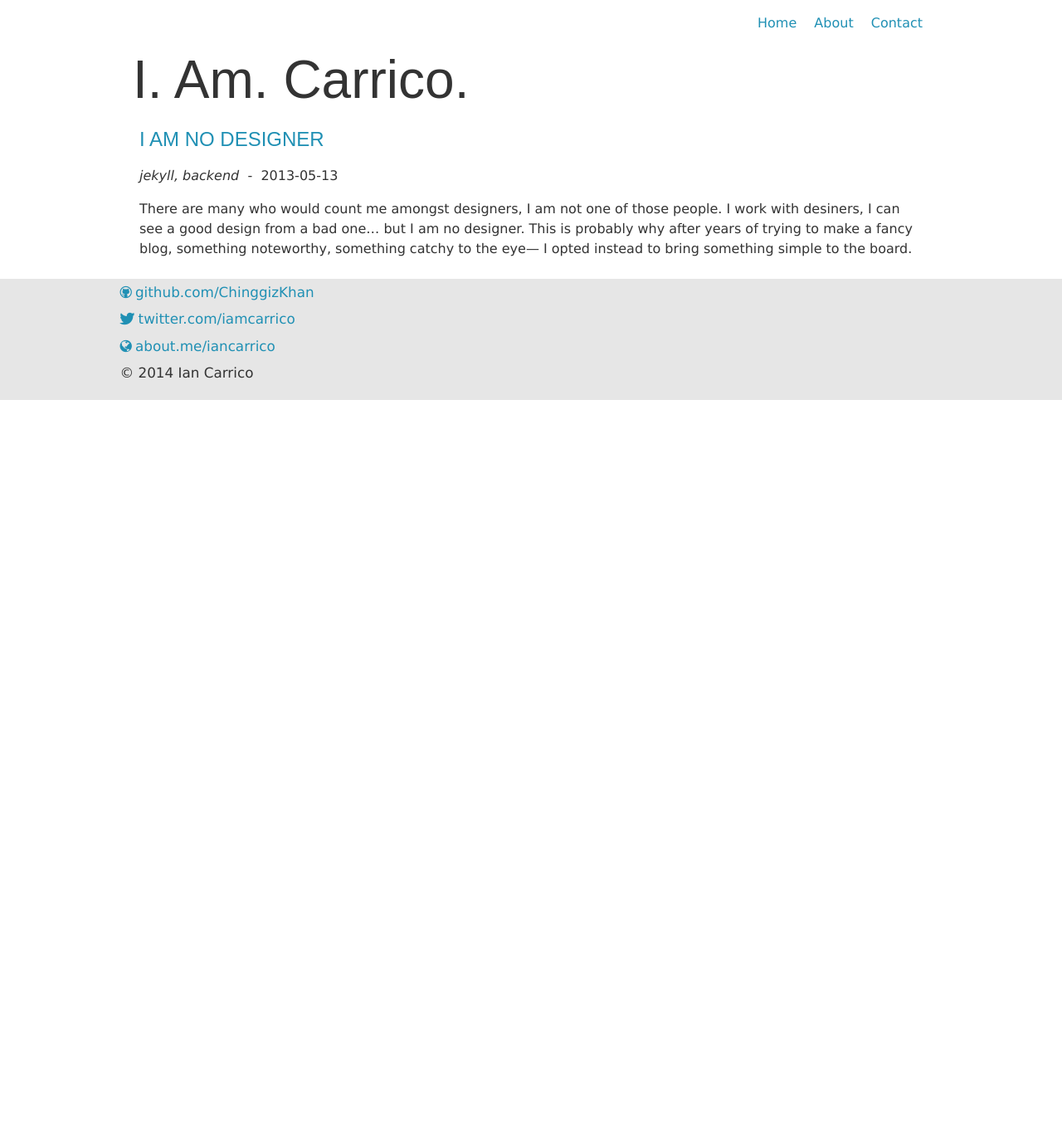
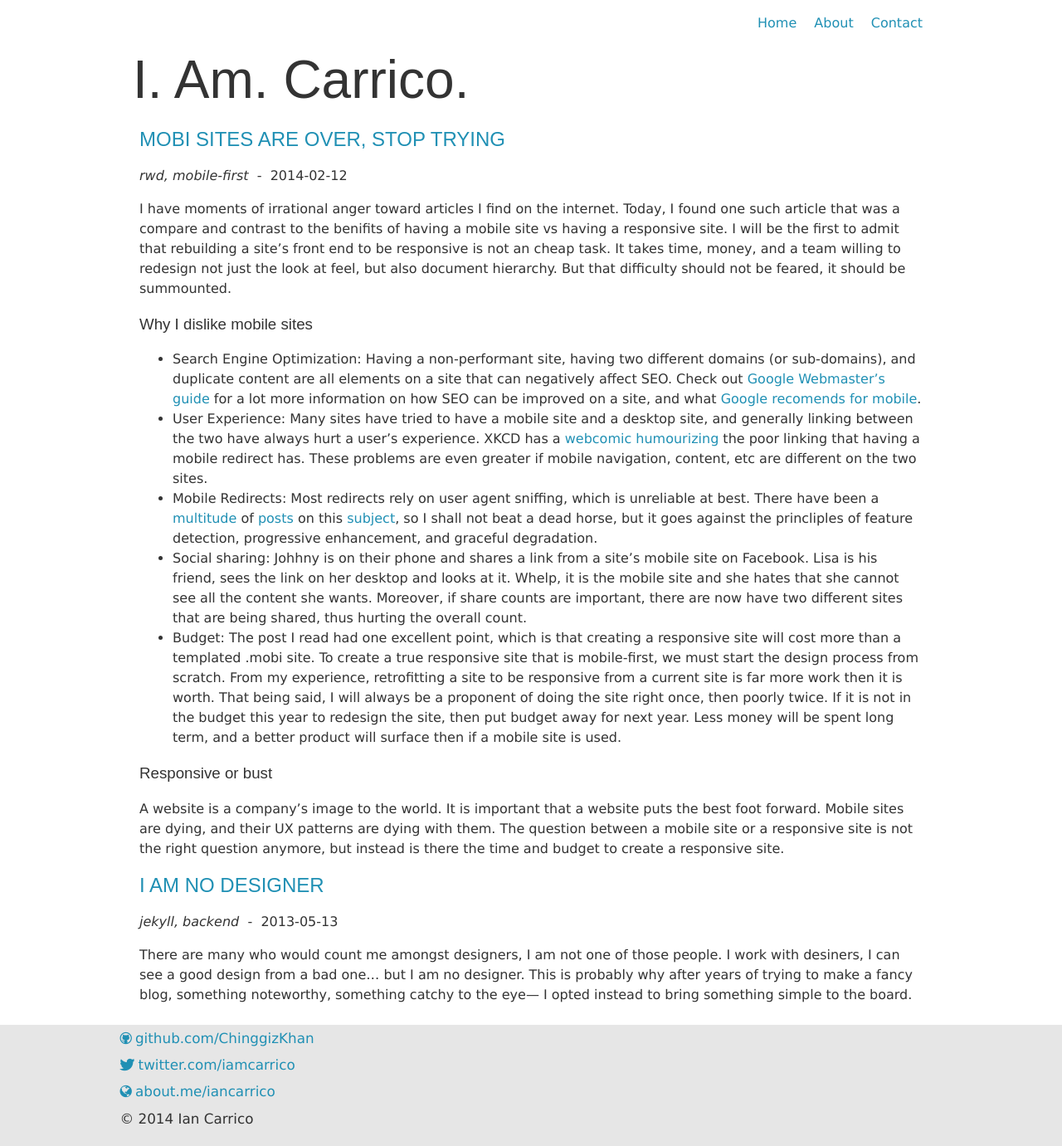
Before and after one commit to iamcarrico/iamcarrico, a Jekyll site: the page built from index.html, in a window 1280 px wide. Shown: the whole page at 83% size. Built offline with Jekyll 4.4.1, drawn with Linux system fonts in a browser that asks for light colours; the list of posts is cut into pages by our own code; before the commit the page ends 900 px from its top, so only the background shows below that.

Commit message:
Mobile sites are over, and general changes

```diff
--- /dev/null
+++ b/_posts/2014-02-12-mobile-sites-are-over.md
@@ -0,0 +1,20 @@
+---
+layout: post
+title:  "Mobi Sites Are Over, Stop Trying"
+date:   2014-02-12 12:00:00
+categories: rwd mobile-first
+---
+
+I have moments of irrational anger toward articles I find on the internet. Today, I found one such article that was a compare and contrast to the benifits of having a mobile site vs having a responsive site. I will be the first to admit that rebuilding a site's front end to be responsive is not an cheap task. It takes time, money, and a team willing to redesign not just the look at feel, but also document hierarchy. But that difficulty should not be feared, it should be summounted.
+
+### Why I dislike mobile sites
+
+* Search Engine Optimization: Having a non-performant site, having two different domains (or sub-domains), and duplicate content are all elements on a site that can negatively affect SEO. Check out [Google Webmaster's guide](https://developers.google.com/webmasters/googleforwebmasters/) for a lot more information on how SEO can be improved on a site, and what [Google recomends for mobile](https://developers.google.com/webmasters/smartphone-sites/details).
+* User Experience: Many sites have tried to have a mobile site and a desktop site, and generally linking between the two have always hurt a user's experience. XKCD has a [webcomic humourizing](http://xkcd.com/869/) the poor linking that having a mobile redirect has. These problems are even greater if mobile navigation, content, etc are different on the two sites.
+* Mobile Redirects: Most redirects rely on user agent sniffing, which is unreliable at best. There have been a [multitude](http://www.sitepoint.com/why-browser-sniffing-stinks/) of [posts](http://farukat.es/journal/2011/02/499-lest-we-forget-or-how-i-learned-whats-so-bad-about-browser-sniffing) on this [subject](https://developer.mozilla.org/en-US/docs/Browser_detection_using_the_user_agent), so I shall not beat a dead horse, but it goes against the princliples of feature detection, progressive enhancement, and graceful degradation.
+* Social sharing: Johhny is on their phone and shares a link from a site's mobile site on Facebook. Lisa is his friend, sees the link on her desktop and looks at it. Whelp, it is the mobile site and she hates that she cannot see all the content she wants. Moreover, if  share counts are important, there are now have two different sites that are being shared, thus hurting the overall count.
+* Budget: The post I read had one excellent point, which is that creating a responsive site will cost more than a templated .mobi site. To create a true responsive site that is mobile-first, we must start the design process from scratch. From my experience, retrofitting a site to be responsive from a current site is far more work then it is worth. That being said, I will always be a proponent of doing the site right once, then poorly twice. If it is not in the budget this year to redesign the site, then put budget away for next year. Less money will be spent long term, and a better product will surface then if a mobile site is used.
+
+### Responsive or bust
+
+A website is a company's image to the world. It is important that a website puts the best foot forward. Mobile sites are dying, and their UX patterns are dying with them. The question between a mobile site or a responsive site is not the right question anymore, but instead is there the time and budget to create a responsive site.
--- a/config.rb
+++ b/config.rb
@@ -8,7 +8,7 @@ require 'sassy-buttons'
 http_path = "/"
 css_dir = "css"
 sass_dir = "sass"
-images_dir = "images"
+images_dir = "img"
 javascripts_dir = "js"
 fonts_dir = "fonts"
 
```
Also changed, not shown: Gruntfile.js (+0 -75 lines), _layouts/post.html (+13 -0 lines), images/me.png (deleted).
